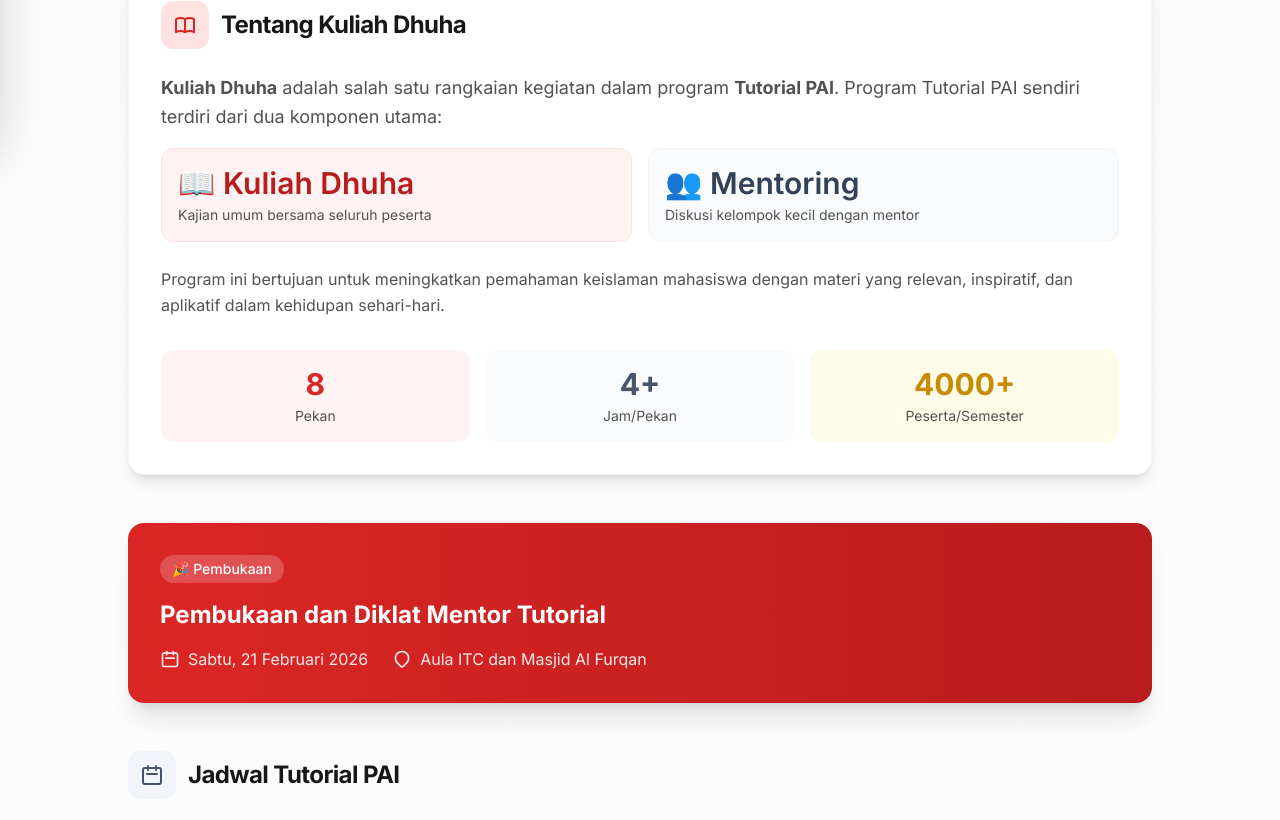
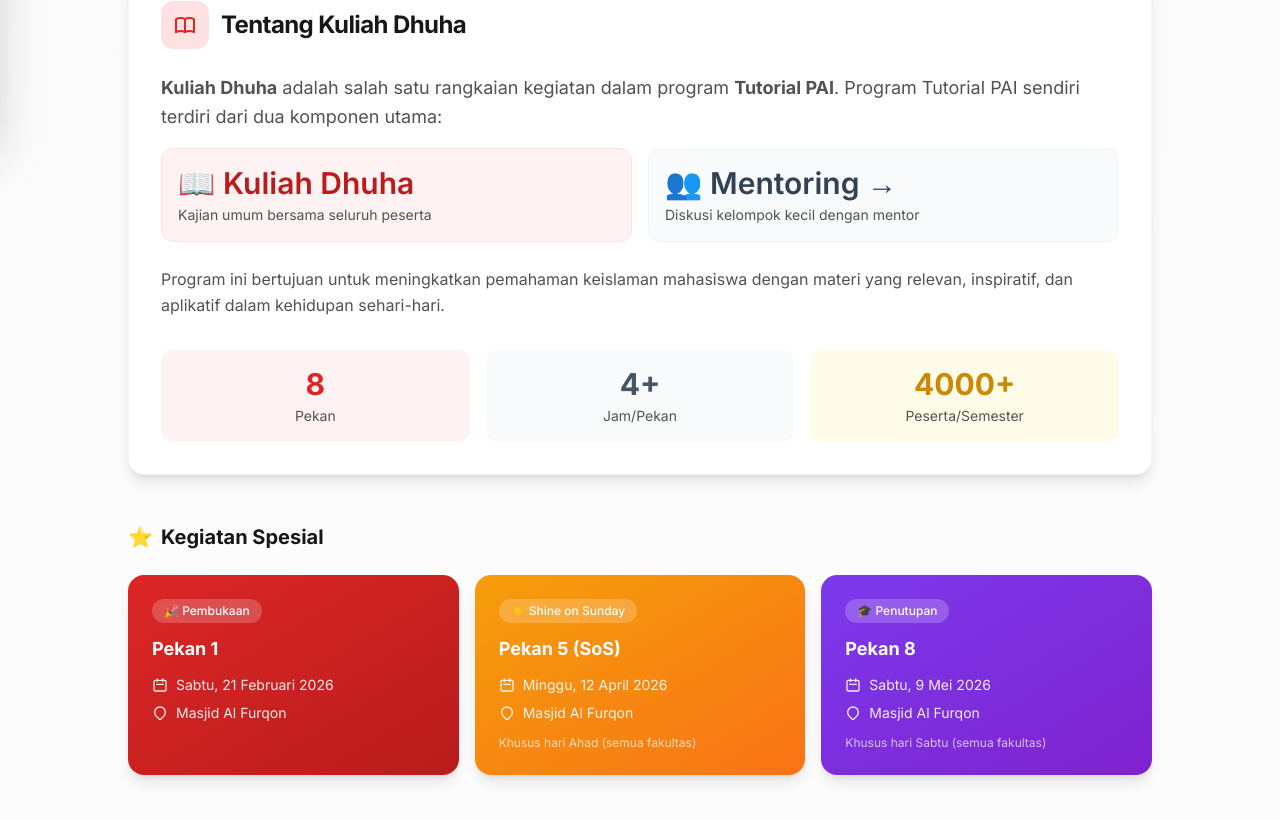
Before and after one commit to Muhtaromalbayt/tutorial-pai-upi, a Next.js app: page /program/kuliah-dhuha in a window 1280 px wide. Shown: the part 660-1480 px from the top of the page. Built offline with nearby package versions, Linux system fonts and the light colour scheme.

Commit message:
feat: restructure Kuliah Dhuha with special events cards, update locations, add Mentoring link

```diff
--- a/app/program/kuliah-dhuha/page.tsx
+++ b/app/program/kuliah-dhuha/page.tsx
@@ -1,6 +1,7 @@
 "use client";
 
 import Hero from "@/components/Hero";
+import Link from "next/link";
 import { useMemo, useState } from "react";
 import { ORGANIZATION_ACTIVITIES } from "@/lib/hijriah-calendar-data";
 
@@ -21,7 +22,7 @@ function getDayName(dateStr: string): string {
     return days[date.getDay()];
 }
 
-// Extract week number from title like "Tutorial PAI Pekan Kedua"
+// Extract week number from title
 function extractWeekNumber(title: string): number | null {
     const weekMap: Record<string, number> = {
         'pertama': 1, 'kedua': 2, 'ketiga': 3, 'keempat': 4,
@@ -36,7 +37,7 @@ function extractWeekNumber(title: string): number | null {
     return null;
 }
 
-// Format title to use proper Indonesian (Kedua instead of Ke-dua)
+// Format title to use proper Indonesian
 function formatTitle(title: string): string {
     return title
         .replace(/Ke-dua/gi, 'Kedua')
@@ -72,23 +73,30 @@ export default function KuliahDhuhaPage() {
 
         return activities.map((activity) => {
             const weekNum = extractWeekNumber(activity.title);
+            const isSoS = activity.title.toLowerCase().includes('shine on sunday') || activity.title.toLowerCase().includes('sos');
+            const isPenutupan = activity.title.toLowerCase().includes('penutupan');
             return {
                 week: weekNum || 1,
                 date: formatDateIndonesian(activity.date),
                 rawDate: activity.date,
                 dayName: getDayName(activity.date),
                 topic: formatTitle(activity.title),
-                location: activity.location || "Aula ITC",
+                location: "Masjid Al Furqon", // All locations are Masjid Al Furqon
                 time: activity.time || "08.45 - 13.00 WIB",
                 category: activity.category,
-                isPembukaan: activity.title.includes("Pembukaan")
+                isPembukaan: activity.title.includes("Pembukaan"),
+                isSoS,
+                isPenutupan,
+                isSpecial: activity.title.includes("Pembukaan") || isSoS || isPenutupan
             };
         });
     }, []);
 
-    // Separate pembukaan from regular schedule
+    // Separate special events from regular schedule
     const pembukaan = weeklySchedule.find(s => s.isPembukaan);
-    const regularSchedule = weeklySchedule.filter(s => !s.isPembukaan);
+    const sos = weeklySchedule.find(s => s.isSoS);
+    const penutupan = weeklySchedule.find(s => s.isPenutupan);
+    const regularSchedule = weeklySchedule.filter(s => !s.isSpecial);
 
     return (
         <div className="min-h-screen bg-gradient-to-b from-neutral-50 to-white">
@@ -102,7 +110,7 @@ export default function KuliahDhuhaPage() {
             <section className="py-16 px-4">
                 <div className="max-w-5xl mx-auto">
 
-                    {/* About Section - Clean Card */}
+                    {/* About Section */}
                     <div className="bg-white rounded-2xl shadow-lg border border-neutral-100 p-8 mb-12">
                         <div className="flex items-center gap-3 mb-6">
                             <div className="w-12 h-12 bg-primary-100 rounded-xl flex items-center justify-center">
@@ -123,10 +131,10 @@ export default function KuliahDhuhaPage() {
                                 <h4 className="font-semibold text-primary-700 mb-1">📖 Kuliah Dhuha</h4>
                                 <p className="text-sm text-neutral-600">Kajian umum bersama seluruh peserta</p>
                             </div>
-                            <div className="p-4 bg-secondary-50 rounded-xl border border-secondary-100">
-                                <h4 className="font-semibold text-secondary-700 mb-1">👥 Mentoring</h4>
+                            <Link href="/program/mentoring" className="p-4 bg-secondary-50 rounded-xl border border-secondary-100 hover:bg-secondary-100 transition-colors cursor-pointer">
+                                <h4 className="font-semibold text-secondary-700 mb-1">👥 Mentoring →</h4>
                                 <p className="text-sm text-neutral-600">Diskusi kelompok kecil dengan mentor</p>
-                            </div>
+                            </Link>
                         </div>
                         <p className="text-neutral-600 leading-relaxed mb-8">
                             Program ini bertujuan untuk meningkatkan pemahaman keislaman mahasiswa dengan materi yang relevan, inspiratif, dan aplikatif dalam kehidupan sehari-hari.
@@ -149,35 +157,95 @@ export default function KuliahDhuhaPage() {
                         </div>
                     </div>
 
-                    {/* Pembukaan Highlight */}
+                    {/* Special Events Section - Pembukaan, SoS, Penutupan */}
+                    <div className="mb-12">
+                        <h3 className="text-xl font-bold text-neutral-900 mb-6 flex items-center gap-2">
+                            <span>⭐</span> Kegiatan Spesial
+                        </h3>
+                        <div className="grid md:grid-cols-3 gap-4">
+                            {/* Pembukaan */}
                             {pembukaan && (
-                        <div className="mb-12">
-                            <div className="bg-gradient-to-r from-primary-600 to-primary-700 rounded-2xl p-8 text-white shadow-xl">
-                                <div className="flex items-center gap-2 mb-4">
-                                    <span className="bg-white/20 px-3 py-1 rounded-full text-sm font-medium">
+                                <div className="bg-gradient-to-br from-primary-600 to-primary-700 rounded-2xl p-6 text-white shadow-lg">
+                                    <div className="flex items-center gap-2 mb-3">
+                                        <span className="bg-white/20 px-3 py-1 rounded-full text-xs font-medium">
                                             🎉 Pembukaan
                                         </span>
                                     </div>
-                                <h3 className="text-2xl font-bold mb-2">{pembukaan.topic}</h3>
-                                <div className="flex flex-wrap gap-6 mt-4 text-white/90">
+                                    <h4 className="font-bold text-lg mb-3">Pekan 1</h4>
+                                    <div className="space-y-2 text-sm text-white/90">
                                         <div className="flex items-center gap-2">
-                                        <svg className="w-5 h-5" fill="none" stroke="currentColor" viewBox="0 0 24 24">
+                                            <svg className="w-4 h-4" fill="none" stroke="currentColor" viewBox="0 0 24 24">
                                                 <path strokeLinecap="round" strokeLinejoin="round" strokeWidth={2} d="M8 7V3m8 4V3m-9 8h10M5 21h14a2 2 0 002-2V7a2 2 0 00-2-2H5a2 2 0 00-2 2v12a2 2 0 002 2z" />
                                             </svg>
                                             <span>{pembukaan.dayName}, {pembukaan.date}</span>
                                         </div>
                                         <div className="flex items-center gap-2">
-                                        <svg className="w-5 h-5" fill="none" stroke="currentColor" viewBox="0 0 24 24">
+                                            <svg className="w-4 h-4" fill="none" stroke="currentColor" viewBox="0 0 24 24">
                                                 <path strokeLinecap="round" strokeLinejoin="round" strokeWidth={2} d="M17.657 16.657L13.414 20.9a1.998 1.998 0 01-2.827 0l-4.244-4.243a8 8 0 1111.314 0z" />
                                             </svg>
                                             <span>{pembukaan.location}</span>
                                         </div>
                                     </div>
                                 </div>
+                            )}
+
+                            {/* Shine on Sunday */}
+                            {sos && (
+                                <div className="bg-gradient-to-br from-amber-500 to-orange-500 rounded-2xl p-6 text-white shadow-lg">
+                                    <div className="flex items-center gap-2 mb-3">
+                                        <span className="bg-white/20 px-3 py-1 rounded-full text-xs font-medium">
+                                            ☀️ Shine on Sunday
+                                        </span>
+                                    </div>
+                                    <h4 className="font-bold text-lg mb-3">Pekan 5 (SoS)</h4>
+                                    <div className="space-y-2 text-sm text-white/90">
+                                        <div className="flex items-center gap-2">
+                                            <svg className="w-4 h-4" fill="none" stroke="currentColor" viewBox="0 0 24 24">
+                                                <path strokeLinecap="round" strokeLinejoin="round" strokeWidth={2} d="M8 7V3m8 4V3m-9 8h10M5 21h14a2 2 0 002-2V7a2 2 0 00-2-2H5a2 2 0 00-2 2v12a2 2 0 002 2z" />
+                                            </svg>
+                                            <span>{sos.dayName}, {sos.date}</span>
+                                        </div>
+                                        <div className="flex items-center gap-2">
+                                            <svg className="w-4 h-4" fill="none" stroke="currentColor" viewBox="0 0 24 24">
+                                                <path strokeLinecap="round" strokeLinejoin="round" strokeWidth={2} d="M17.657 16.657L13.414 20.9a1.998 1.998 0 01-2.827 0l-4.244-4.243a8 8 0 1111.314 0z" />
+                                            </svg>
+                                            <span>{sos.location}</span>
+                                        </div>
+                                    </div>
+                                    <p className="mt-3 text-xs text-white/70">Khusus hari Ahad (semua fakultas)</p>
                                 </div>
                             )}
 
-                    {/* Weekly Schedule - With Faculty Tabs */}
+                            {/* Penutupan */}
+                            {penutupan && (
+                                <div className="bg-gradient-to-br from-violet-600 to-purple-700 rounded-2xl p-6 text-white shadow-lg">
+                                    <div className="flex items-center gap-2 mb-3">
+                                        <span className="bg-white/20 px-3 py-1 rounded-full text-xs font-medium">
+                                            🎓 Penutupan
+                                        </span>
+                                    </div>
+                                    <h4 className="font-bold text-lg mb-3">Pekan 8</h4>
+                                    <div className="space-y-2 text-sm text-white/90">
+                                        <div className="flex items-center gap-2">
+                                            <svg className="w-4 h-4" fill="none" stroke="currentColor" viewBox="0 0 24 24">
+                                                <path strokeLinecap="round" strokeLinejoin="round" strokeWidth={2} d="M8 7V3m8 4V3m-9 8h10M5 21h14a2 2 0 002-2V7a2 2 0 00-2-2H5a2 2 0 00-2 2v12a2 2 0 002 2z" />
+                                            </svg>
+                                            <span>{penutupan.dayName}, {penutupan.date}</span>
+                                        </div>
+                                        <div className="flex items-center gap-2">
+                                            <svg className="w-4 h-4" fill="none" stroke="currentColor" viewBox="0 0 24 24">
+                                                <path strokeLinecap="round" strokeLinejoin="round" strokeWidth={2} d="M17.657 16.657L13.414 20.9a1.998 1.998 0 01-2.827 0l-4.244-4.243a8 8 0 1111.314 0z" />
+                                            </svg>
+                                            <span>{penutupan.location}</span>
+                                        </div>
+                                    </div>
+                                    <p className="mt-3 text-xs text-white/70">Khusus hari Sabtu (semua fakultas)</p>
+                                </div>
+                            )}
+                        </div>
+                    </div>
+
+                    {/* Weekly Schedule */}
                     <div className="mb-12">
                         <div className="flex items-center gap-3 mb-6">
                             <div className="w-12 h-12 bg-secondary-100 rounded-xl flex items-center justify-center">
@@ -186,13 +254,12 @@ export default function KuliahDhuhaPage() {
                                 </svg>
                             </div>
                             <h2 className="text-2xl font-bold text-neutral-900">
-                                Jadwal Tutorial PAI
+                                Jadwal Mingguan (Pekan 2-7)
                             </h2>
                         </div>
 
                         {/* Faculty Filter Cards */}
                         <div className="grid grid-cols-3 gap-3 mb-8">
-                            {/* All Button */}
                             <button
                                 onClick={() => setSelectedDay('all')}
                                 className={`rounded-xl p-4 text-center transition-all duration-300 ${selectedDay === 'all'
@@ -203,7 +270,6 @@ export default function KuliahDhuhaPage() {
                                 <span className="font-bold">Semua</span>
                             </button>
 
-                            {/* Sabtu Button */}
                             <button
                                 onClick={() => setSelectedDay('Sabtu')}
                                 className={`rounded-xl p-4 transition-all duration-300 ${selectedDay === 'Sabtu'
@@ -215,7 +281,6 @@ export default function KuliahDhuhaPage() {
                                 <div className={`text-xs mt-1 ${selectedDay === 'Sabtu' ? 'text-white/80' : 'text-blue-500'}`}>FPIPS & FPSD</div>
                             </button>
 
-                            {/* Ahad Button */}
                             <button
                                 onClick={() => setSelectedDay('Minggu')}
                                 className={`rounded-xl p-4 transition-all duration-300 ${selectedDay === 'Minggu'
@@ -228,7 +293,7 @@ export default function KuliahDhuhaPage() {
                             </button>
                         </div>
 
-                        {/* Schedule Grid - Filtered */}
+                        {/* Schedule Grid */}
                         <div className="grid gap-4">
                             {regularSchedule
                                 .filter(schedule => selectedDay === 'all' || schedule.dayName === selectedDay)
@@ -260,7 +325,6 @@ export default function KuliahDhuhaPage() {
                                                             </svg>
                                                             {schedule.dayName}, {schedule.date}
                                                         </span>
-                                                        {/* Faculty Badge - only for week 2-8 */}
                                                         {schedule.week >= 2 && schedule.dayName === "Sabtu" && (
                                                             <span className="inline-flex items-center px-2 py-0.5 rounded-full text-xs font-medium bg-blue-100 text-blue-700">
                                                                 FPIPS & FPSD
@@ -320,25 +384,6 @@ export default function KuliahDhuhaPage() {
                         </div>
                     </div>
 
-                    {/* Info Card */}
-                    <div className="bg-gradient-to-r from-accent-50 to-accent-100 rounded-2xl p-6 border border-accent-200">
-                        <div className="flex items-start gap-4">
-                            <div className="w-10 h-10 bg-accent-500 rounded-xl flex items-center justify-center flex-shrink-0">
-                                <svg className="w-5 h-5 text-white" fill="none" stroke="currentColor" viewBox="0 0 24 24">
-                                    <path strokeLinecap="round" strokeLinejoin="round" strokeWidth={2} d="M13 16h-1v-4h-1m1-4h.01M21 12a9 9 0 11-18 0 9 9 0 0118 0z" />
-                                </svg>
-                            </div>
-                            <div>
-                                <h4 className="font-semibold text-neutral-900 mb-1">Informasi Penting</h4>
-                                <p className="text-neutral-600 text-sm leading-relaxed">
-                                    Tutorial PAI dilaksanakan secara hybrid (offline & online).
-                                    Pastikan untuk membawa Al-Quran dan alat tulis.
-                                    Link Zoom akan dibagikan H-1 melalui grup WhatsApp.
-                                </p>
-                            </div>
-                        </div>
-                    </div>
-
                 </div>
             </section>
         </div>
--- a/lib/hijriah-calendar-data.ts
+++ b/lib/hijriah-calendar-data.ts
@@ -307,10 +307,8 @@ export const ORGANIZATION_ACTIVITIES: OrganizationActivity[] = [
     { date: "2026-05-02", title: "Bina Kader 42 Pengukuhan (Hari 1)", time: "08.30 - 12.00 WIB", location: "Aula ITC dan Masjid Al Furqan", category: "Bina Kader" },
     { date: "2026-05-03", title: "Bina Kader 42 Pengukuhan (Hari 2)", time: "08.30 - 12.00 WIB", location: "Aula ITC dan Masjid Al Furqan", category: "Bina Kader" },
     { date: "2026-05-08", title: "Tutorial SPAI", time: "15.30 - 17.30 WIB", location: "Aula ITC dan Masjid Al Furqan", category: "Tutorial SPAI" },
-    { date: "2026-05-09", title: "Tutorial PAI Pekan Ke-delapan", time: "08.45 - 13.00 WIB", location: "Aula ITC dan Masjid Al Furqan", category: "Tutorial PAI" },
+    { date: "2026-05-09", title: "Penutupan Tutorial PAI - Pekan Kedelapan", time: "08.45 - 13.00 WIB", location: "Masjid Al Furqon", category: "Tutorial PAI" },
     { date: "2026-05-09", title: "Apresiasi Mentor", location: "-", category: "Apresiasi" },
-    { date: "2026-05-10", title: "Tutorial PAI Pekan Ke-delapan", time: "08.45 - 13.00 WIB", location: "Aula ITC dan Masjid Al Furqan", category: "Tutorial PAI" },
-    { date: "2026-05-10", title: "Apresiasi Mentor", location: "-", category: "Apresiasi" },
     { date: "2026-05-16", title: "Pembinaan Member Mula dan Calon Mentor Day 1", location: "Aula ITC dan Masjid Al Furqan", category: "Pembinaan" },
     { date: "2026-05-17", title: "Pembinaan Member Mula dan Calon Mentor Day 2", location: "Aula ITC dan Masjid Al Furqan", category: "Pembinaan" },
     { date: "2026-05-17", title: "Pembekalan Brand Ambassador Tutorial", location: "Aula ITC dan Online", category: "Pembekalan" },
```
Lines whose indentation alone changed are shown as unchanged.
